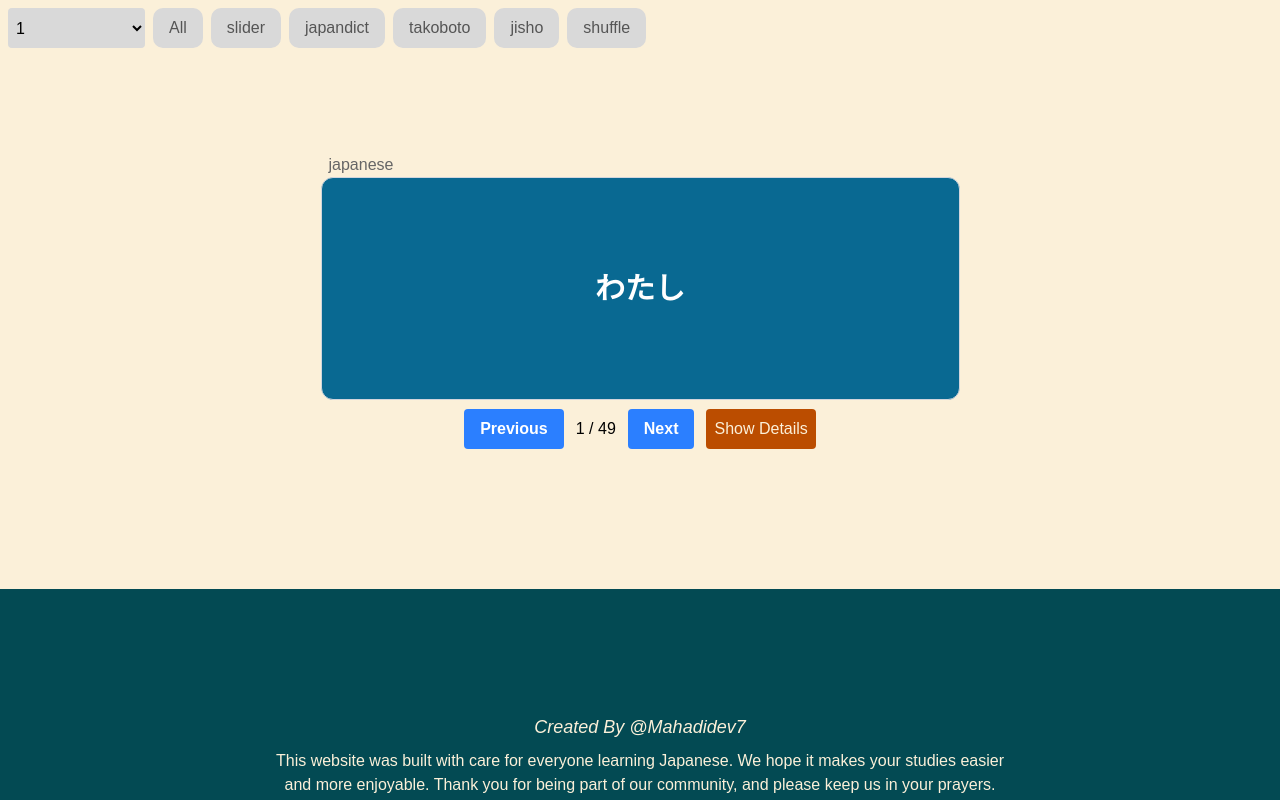
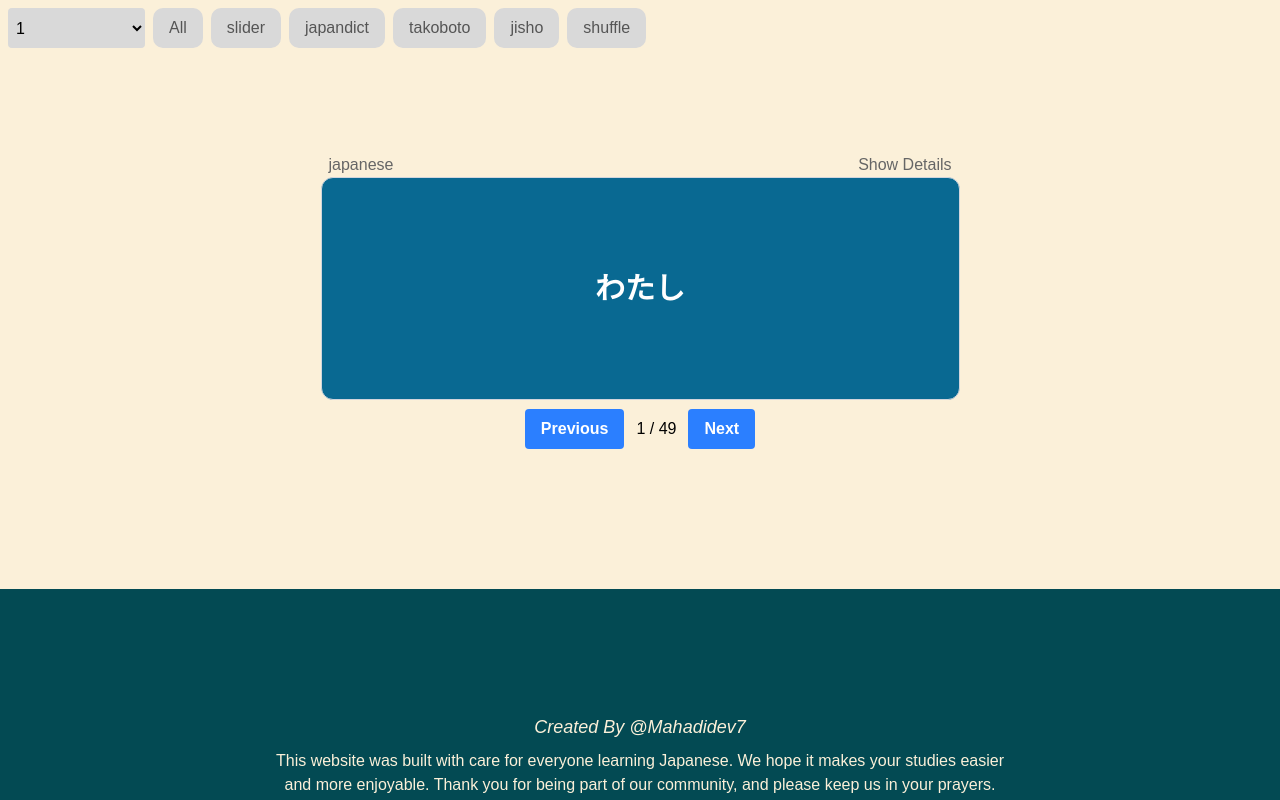
Before and after one commit to mahadidev7/jpDictionnary, a Next.js app: page / in a window 1280 px wide. Shown: the top 800 px of the page. Built offline with nearby package versions, Linux system fonts and the light colour scheme.

Commit message:
dfd65655656

```diff
--- a/app/page.tsx
+++ b/app/page.tsx
@@ -156,9 +156,17 @@ export default function Home() {
       {isSlider && (
         <div className="w-full my-24">
           <div className="flex flex-col justify-center items-center w-full border">
-            <p className="text-[#666] text-left md:w-1/2 w-full px-2">
+            <div className="flex justify-between items-center md:w-1/2 w-full px-2">
+              <p className="text-[#666] text-left">
               {showText}
             </p>
+            <button
+              className="text-[#666] cursor-pointer"
+              onClick={() => closeDrowerHandler()}
+            >
+              Show Details
+            </button>
+            </div>
             <div className="border border-gray-300 rounded-xl py-22 md:px-2 p-4 md:w-1/2 w-full bg-[#096992]">
               <div className="flex flex-col justify-end items-center">
                 {isAudio ? (
@@ -220,12 +228,12 @@ export default function Home() {
             >
               Next
             </button>
-            <button
+            {/* <button
               className="bg-amber-700 p-2 rounded"
               onClick={() => closeDrowerHandler()}
             >
               Show Details
-            </button>
+            </button> */}
           </div>
         </div>
       )}
@@ -330,7 +338,7 @@ export default function Home() {
                 close
               </button>
               <p
-                className="text-[30px] font-bold text-[#000000] border-b-2 border-gray-200"
+                className="text-[18px] text-[#000000] border-b-2 border-gray-200"
                 onClick={() => showTextHandler("japanese")}
               >
                japanese:  {lessonVocab[sliderActiveVocab]?.japanese}
@@ -360,7 +368,7 @@ export default function Home() {
               Kanji:   {lessonVocab[sliderActiveVocab]?.kanji || "---"}
               </p>
               <p
-                className="text-[25px] text-[#000000] border-b border-gray-200"
+                className="text-[16px] text-[#000000] border-b border-gray-200"
                 onClick={() => audioHandler("audio")}
               >
                 listening ID: {lessonVocab[sliderActiveVocab]?.audio || "---"}
@@ -371,6 +379,12 @@ export default function Home() {
                 allow="autoplay; encrypted-media"
                 src={`https://w.soundcloud.com/player/?url=https%3A//api.soundcloud.com/tracks/soundcloud%253Atracks%${lessonVocab[sliderActiveVocab]?.audio}&color=%23ff5500&auto_play=false&hide_related=true&show_comments=false&show_user=false&show_reposts=false`}
               ></iframe>
+              <button
+                className="mt-8 text-black cursor-pointer border p-2 rounded"
+                onClick={() => closeDrowerHandler()}
+              >
+                close
+              </button>
             </div>
           </div>
         </div>
```
